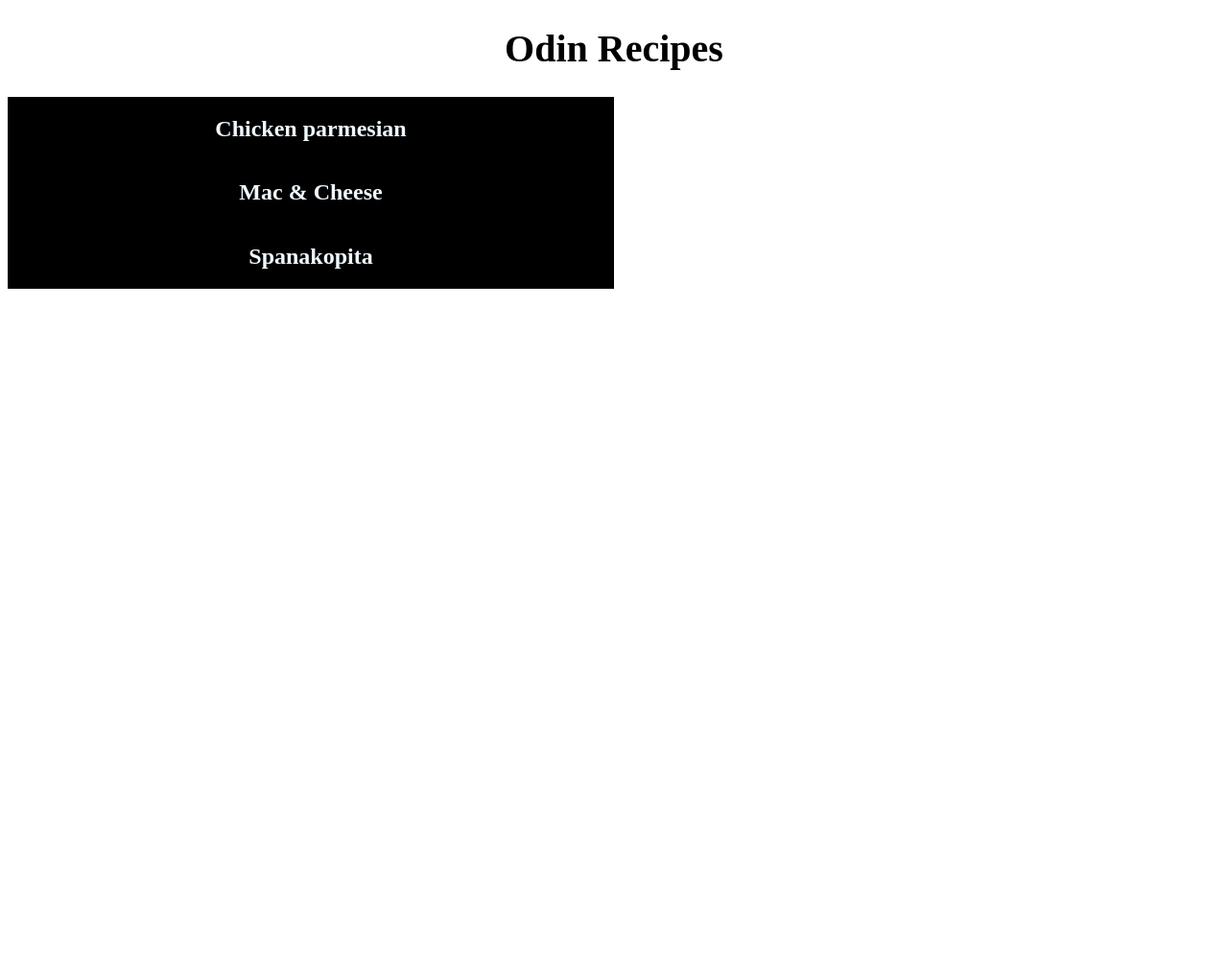
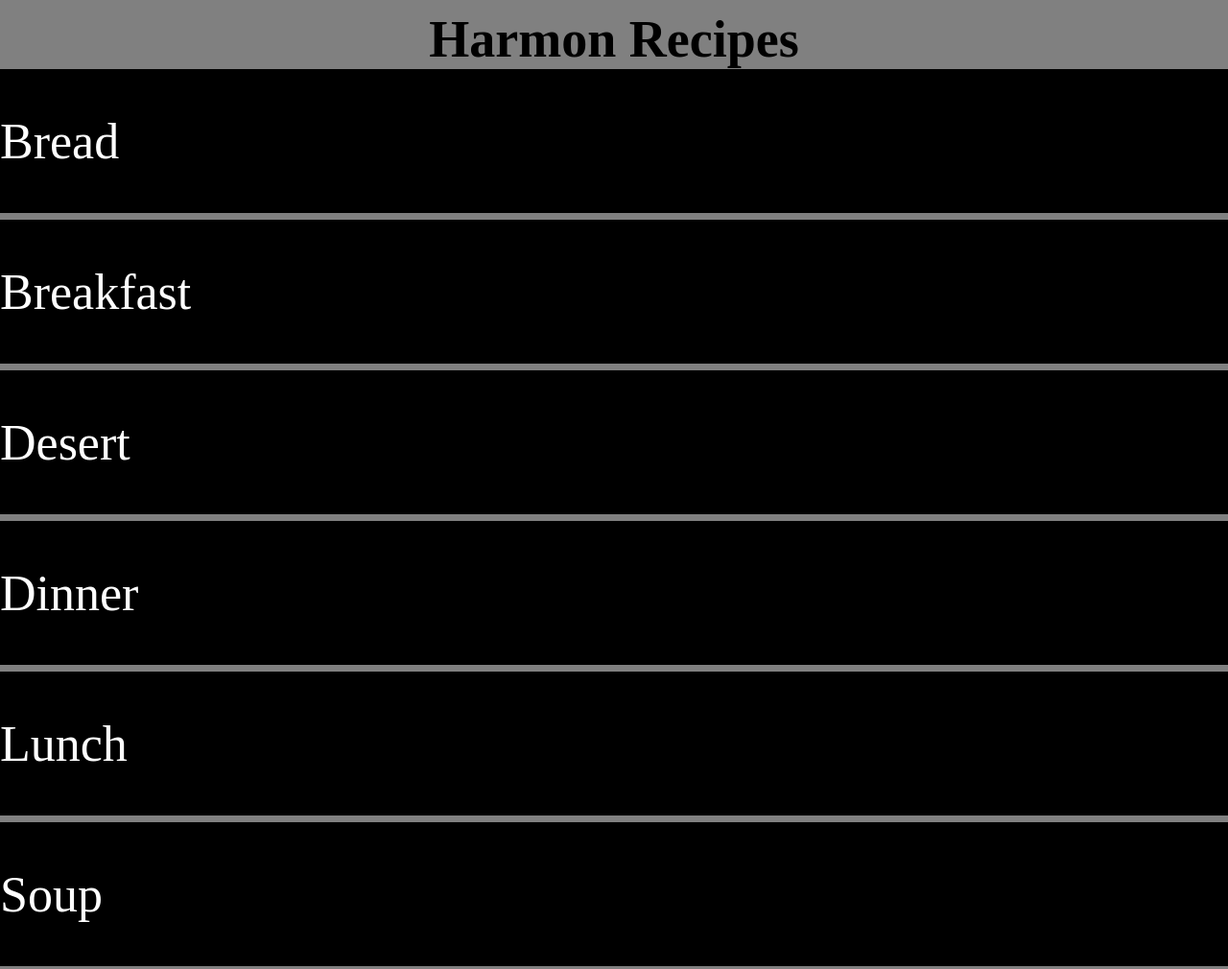
Before and after one commit to Kaleek03/Recipesagain, a plain HTML site: page index.html in a window 1280 px wide. Shown: the top 1010 px of the page at 96% size. Before the commit the page ends 800 px from the top, so only its background shows below. Drawn offline with Linux system fonts and the light colour scheme.

Commit message:
basic start to hosting all recipes for my household. will help create easier access to recipes

```diff
--- a/css/style.css
+++ b/css/style.css
@@ -1,23 +1,31 @@
-#title {
-    text-align: center;
-    font-size:40px;
+body {
+    display: flex;
+    flex-direction: column;
+    margin:0px;
+    padding:0px;
+    background-color: grey;
 }
 
-#theCookersman {
+.title {
     display: flex;
-    width: 50%;
-    flex-direction: column;
-    align-items:center;
-    align-self: center;
-    justify-content: center ;
-    background-color: black;
-    color: aliceblue;
-
+    justify-content: center;
+    margin-top: 10px;
+    font-size: 54px;
+    font-weight: bolder;
 }
 
-.recipe {
-    text-decoration: none;
-    color: aliceblue;
-    border-width: 80px;
-    border-color: aliceblue;
+
+.type_holder {
+    display: flex;
+    flex-direction: column;
+    gap:7px;
+    color: white;
 }
+
+.redirect {
+    background-color: black;
+    height: 150px;
+    align-content: center;
+    justify-self: space-around;
+    font-size: 52px;
+}
--- a/index.html
+++ b/index.html
@@ -3,15 +3,21 @@
 <head>
     <meta charset="UTF-8">
     <meta name="viewport" content="width=device-width, initial-scale=1.0">
+    <title>Document</title>
     <link rel="stylesheet" href="/css/style.css">
-    <title>TOP Recipes</title>
 </head>
 <body>
-    <h1 id="title">Odin Recipes</h1>
-    <div id="theCookersman">
-        <a href="/chickenParmesian.html" class="recipe"><h2>Chicken parmesian</h2></a>
-        <a href="/macandcheese.html" class="recipe"><h2>Mac & Cheese</h2></a>
-       <a href="spanakopita.html" class="recipe"><h2>Spanakopita</h2></a>
+    <div class="title">Harmon Recipes</div>
+
+    <div class="type_holder">
+        <div class="redirect">Bread</div>
+        <div class="redirect">Breakfast</div>
+        <div class="redirect">Desert</div>
+        <div class="redirect">Dinner</div>
+        <div class="redirect">Lunch</div>
+        <div class="redirect">Soup</div>
+        <div class="redirect">Sides</div>
+
     </div>
 </body>
 </html>
```
